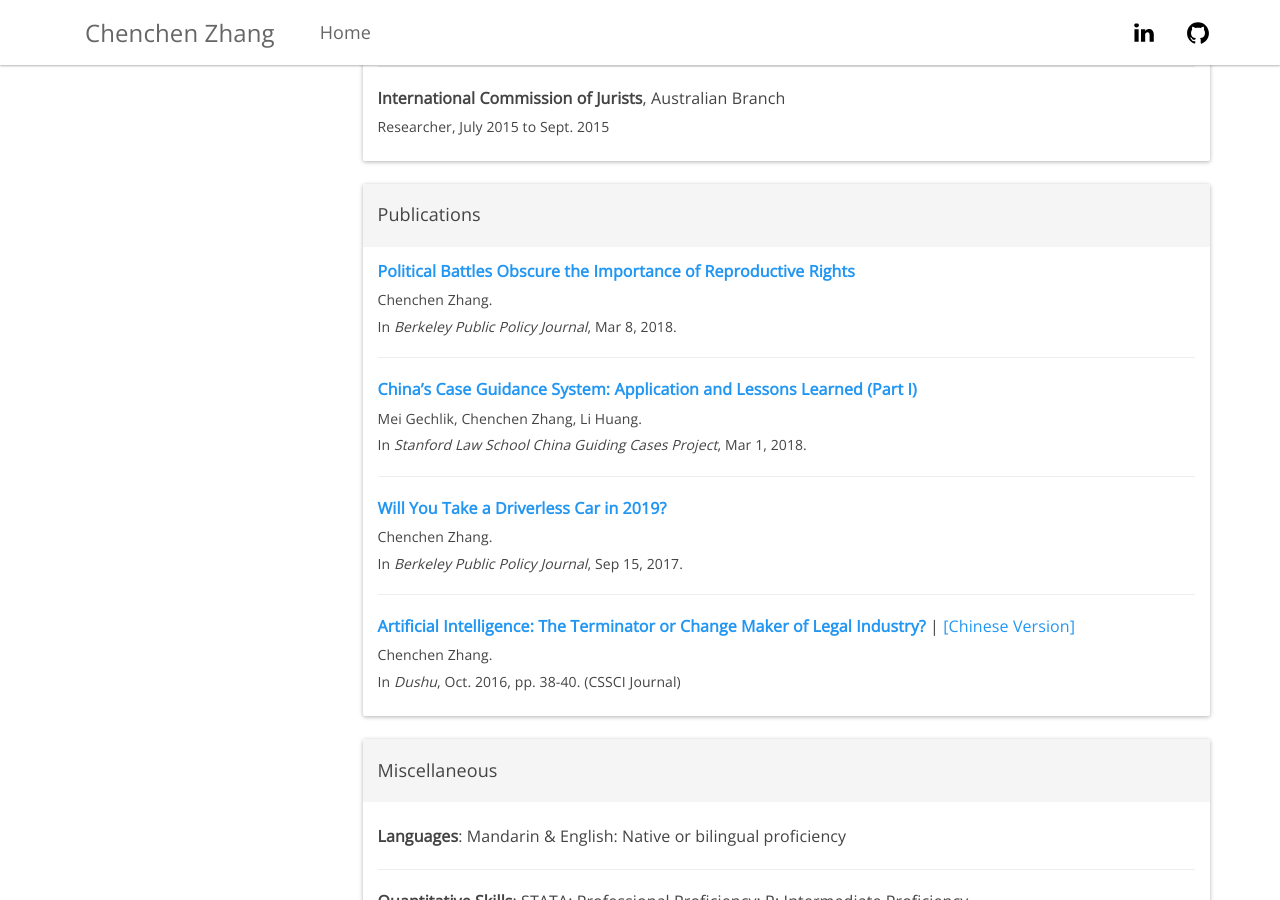
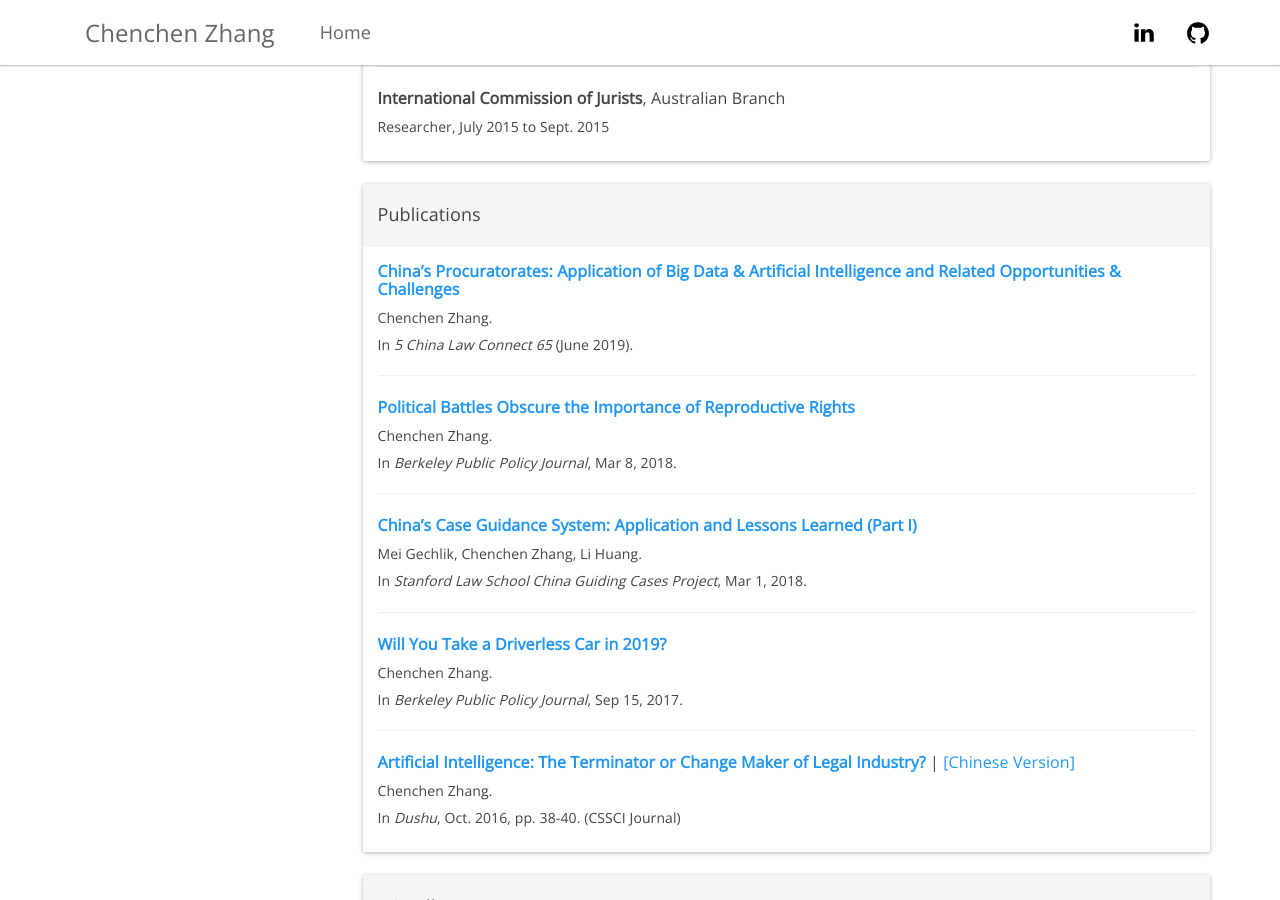
Before and after one commit to CeciliaZhang/-CeciliaZhang-.github-io, a Jekyll site: the page built from index.html, in a window 1280 px wide and 900 px high, scrolled down 1499 px. Built offline with Jekyll 4.4.1, drawn with Linux system fonts in a browser that asks for light colours; nearby versions of some CDN libraries.

Commit message:
Update publications.html

```diff
--- a/_includes/publications.html
+++ b/_includes/publications.html
@@ -3,6 +3,14 @@
         <h4>Publications</h4>
     </div>
     <div class="panel-body" style="padding-top: 5px;">
+          <h5>
+            <a href="https://cgc.law.stanford.edu/clc-spotlight/clc-5-201906-others-6-chenchen-zhang/">
+                <b>China’s Procuratorates: Application of Big Data & Artificial Intelligence and Related Opportunities & Challenges</b>
+            </a>
+        </h5>
+        <h6>Chenchen Zhang.</h6>
+        <h6>In <i>5 China Law Connect 65</i> (June 2019).</h6>
+        <hr/>
         <h5>
             <a href="https://bppj.berkeley.edu/2018/03/08/political-battles-obscure-the-importance-of-reproductive-rights/">
                 <b>Political Battles Obscure the Importance of Reproductive Rights</b>
```
